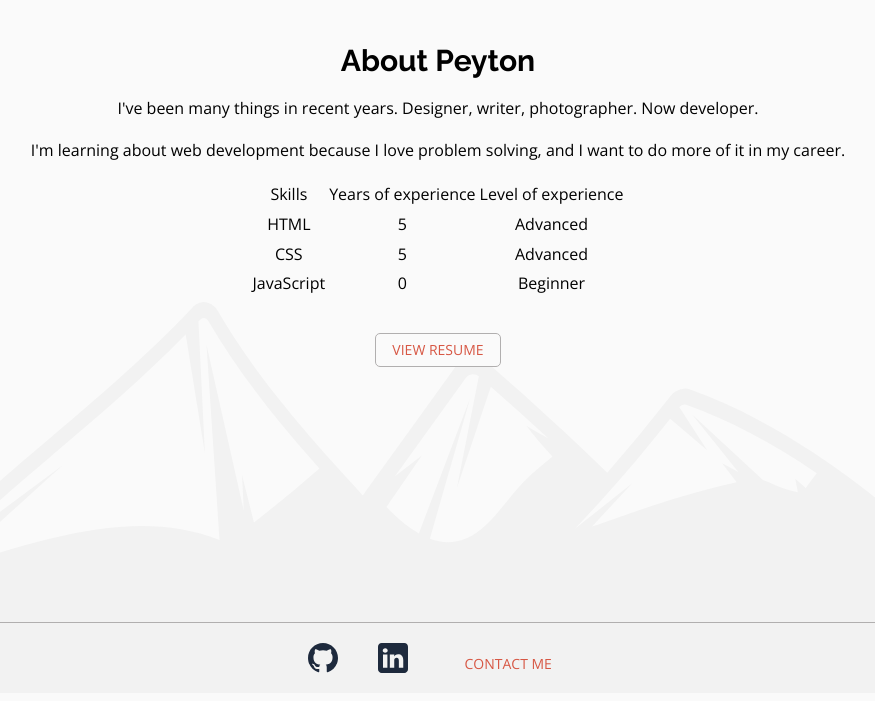
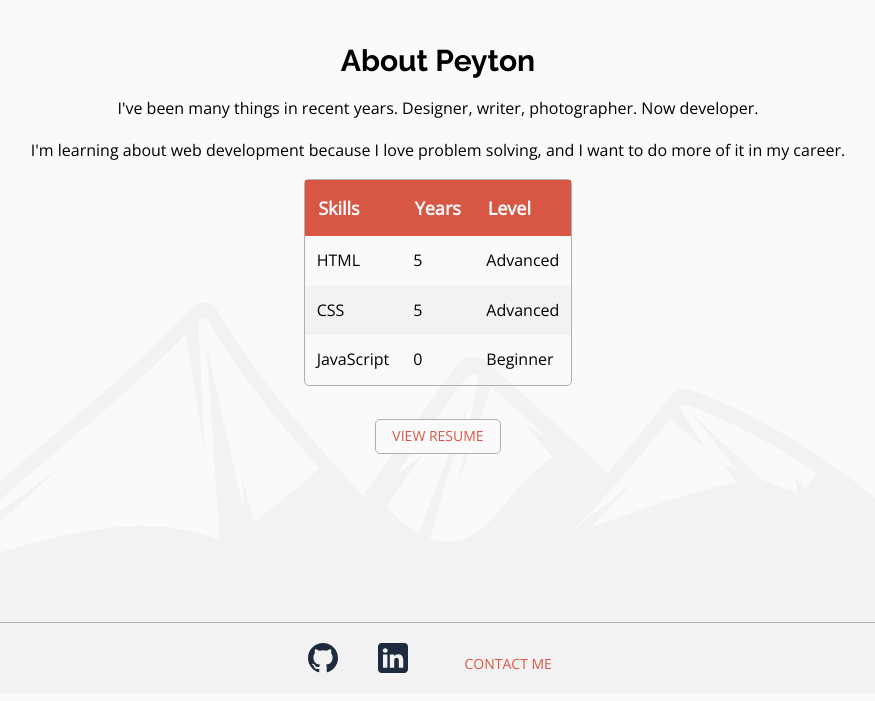
Before and after one commit to pcrantfo/crantford-portfolio-website, a web app: file about.html in a window 1280 px wide. Shown: the part 99-800 px from the top of the page, without its empty margins (202-1077 px from the left). Run offline with its HTML, style and script files only (its server is not run), Linux system fonts and the light colour scheme; some libraries are stand-ins or nearby versions.

Commit message:
Style tables

```diff
--- a/about.html
+++ b/about.html
@@ -53,8 +53,8 @@
           <thead>
             <tr>
               <td>Skills</td>
-              <td>Years of experience</td>
-              <td>Level of experience</td>
+              <td>Years</td>
+              <td>Level</td>
             </tr>
           </thead>
           <tbody>
--- a/css/styles.css
+++ b/css/styles.css
@@ -215,6 +215,34 @@ main table {
 }
 
 /* ABOUT PAGE */
+
+table {
+  border: 1px solid var(--secondary-color);
+  border-radius: 5px;
+  text-align: left;
+  border-collapse: collapse;
+}
+
+thead {
+  font-size: 18px;
+  font-weight: var(--header-semi-bold);
+  background-color: var(--tertiary-color);
+  color: var(--bg-color);
+}
+
+tr:nth-of-type(even) {
+  background-color: var(--bg-color-highlight);
+}
+
+tr:last-child {
+  border: none;
+}
+
+td {
+  padding: .75em;
+}
+
+
 
 /* CONTACT PAGE */
 
```
